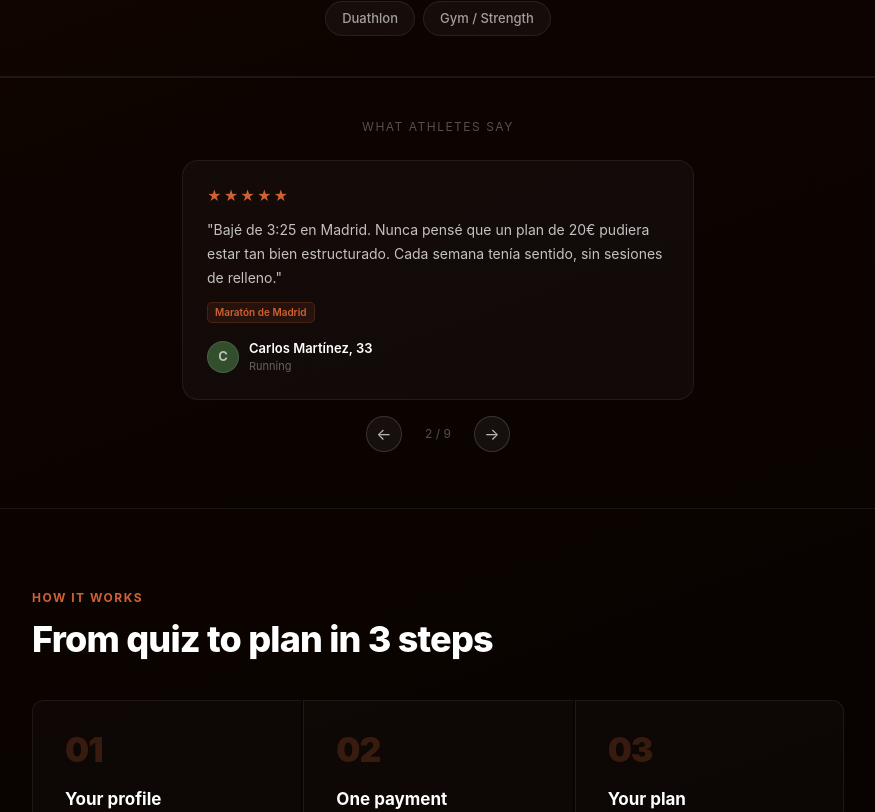
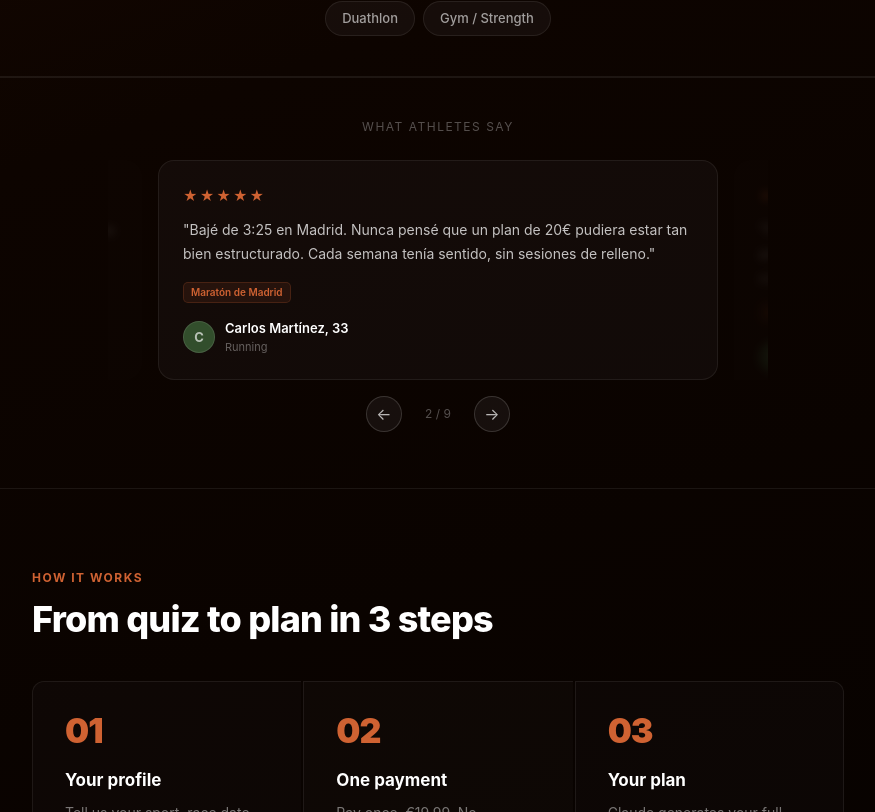
Before and after one commit to LucasKenji00/athlete-planner, a Next.js app: page / in a window 1280 px wide. Shown: the part 1388-2200 px from the top of the page, without its empty margins (202-1077 px from the left). Built offline with nearby package versions, Linux system fonts and the light colour scheme.

Commit message:
Carousel peek effect with blurred side cards, orange step numbers

```diff
--- a/app/components/ReviewsCarousel.tsx
+++ b/app/components/ReviewsCarousel.tsx
@@ -50,46 +50,88 @@ const REVIEWS = [
   },
 ]
 
+function Card({ r }: { r: (typeof REVIEWS)[number] }) {
+  return (
+    <div style={{
+      background: 'rgba(255,255,255,0.03)',
+      border: '1px solid rgba(255,255,255,0.07)',
+      borderRadius: 16, padding: '1.5rem',
+      display: 'flex', flexDirection: 'column', gap: 12,
+      minHeight: 220,
+    }}>
+      <div style={{ display: 'flex', gap: 2 }}>
+        {[1,2,3,4,5].map(s => <span key={s} style={{ color: '#CF6232', fontSize: 14 }}>★</span>)}
+      </div>
+      <p style={{ fontSize: 14, color: 'rgba(255,255,255,0.75)', lineHeight: 1.7, margin: 0, flex: 1 }}>
+        "{r.text}"
+      </p>
+      {r.race && (
+        <span style={{
+          alignSelf: 'flex-start', fontSize: 10, color: '#CF6232',
+          background: 'rgba(207,98,50,0.1)', border: '1px solid rgba(207,98,50,0.2)',
+          borderRadius: 5, padding: '2px 7px', fontWeight: 600,
+        }}>
+          {r.race}
+        </span>
+      )}
+      <div style={{ display: 'flex', alignItems: 'center', gap: 10, paddingTop: 4 }}>
+        <div style={{
+          width: 32, height: 32, borderRadius: '50%', flexShrink: 0,
+          background: `hsl(${r.name.charCodeAt(0) * 7 % 360}, 28%, 24%)`,
+          border: '1px solid rgba(255,255,255,0.1)',
+          display: 'flex', alignItems: 'center', justifyContent: 'center',
+          fontSize: 13, fontWeight: 700, color: 'rgba(255,255,255,0.65)',
+        }}>
+          {r.name[0]}
+        </div>
+        <div>
+          <p style={{ fontSize: 13, fontWeight: 600, color: '#fff', margin: 0 }}>{r.name}, {r.age}</p>
+          <p style={{ fontSize: 11, color: 'rgba(255,255,255,0.35)', margin: 0 }}>{r.sport}</p>
+        </div>
+      </div>
+    </div>
+  )
+}
+
 export function ReviewsCarousel() {
   const total = REVIEWS.length
   const [index, setIndex] = useState(0)
-  const [visible, setVisible] = useState(true)
+  const [fading, setFading] = useState(false)
   const pausedRef = useRef(false)
   const timerRef = useRef<ReturnType<typeof setInterval> | null>(null)
 
-  const fadeTo = (next: number) => {
-    setVisible(false)
-    setTimeout(() => {
-      setIndex(((next % total) + total) % total)
-      setVisible(true)
-    }, 250)
+  const prevIdx = ((index - 1) + total) % total
+  const nextIdx = (index + 1) % total
+
+  const fadeTo = (t: number) => {
+    const target = ((t % total) + total) % total
+    setFading(true)
+    setTimeout(() => { setIndex(target); setFading(false) }, 220)
   }
 
-  const resetTimer = (next?: number) => {
+  const startTimer = () => {
     if (timerRef.current) clearInterval(timerRef.current)
     timerRef.current = setInterval(() => {
       if (!pausedRef.current) {
-        setIndex(i => {
-          const n = (i + 1) % total
-          setVisible(false)
-          setTimeout(() => { setIndex(n); setVisible(true) }, 250)
-          return i
+        setIndex(curr => {
+          const n = (curr + 1) % total
+          setFading(true)
+          setTimeout(() => { setIndex(n); setFading(false) }, 220)
+          return curr
         })
       }
     }, 3800)
   }
 
   useEffect(() => {
-    resetTimer()
+    startTimer()
     return () => { if (timerRef.current) clearInterval(timerRef.current) }
   }, [])
 
   const go = (dir: 1 | -1) => {
     fadeTo(index + dir)
-    resetTimer()
+    startTimer()
   }
-
-  const r = REVIEWS[index]
 
   const arrowBtn = (dir: 1 | -1) => (
     <button
@@ -111,47 +153,48 @@ export function ReviewsCarousel() {
     <div
       onMouseEnter={() => { pausedRef.current = true }}
       onMouseLeave={() => { pausedRef.current = false }}
-      style={{ padding: '1rem 0', maxWidth: 560, margin: '0 auto', paddingLeft: '1.5rem', paddingRight: '1.5rem' }}
+      style={{ padding: '1rem 0' }}
     >
-      <div style={{
-        opacity: visible ? 1 : 0,
-        transform: visible ? 'translateY(0)' : 'translateY(6px)',
-        transition: 'opacity 0.25s ease, transform 0.25s ease',
-        background: 'rgba(255,255,255,0.03)',
-        border: '1px solid rgba(255,255,255,0.07)',
-        borderRadius: 16, padding: '1.5rem',
-        display: 'flex', flexDirection: 'column', gap: 12,
-        minHeight: 200,
-      }}>
-        <div style={{ display: 'flex', gap: 2 }}>
-          {[1,2,3,4,5].map(s => <span key={s} style={{ color: '#CF6232', fontSize: 14 }}>★</span>)}
-        </div>
-        <p style={{ fontSize: 14, color: 'rgba(255,255,255,0.75)', lineHeight: 1.7, margin: 0, flex: 1 }}>
-          "{r.text}"
-        </p>
-        {r.race && (
-          <span style={{
-            alignSelf: 'flex-start', fontSize: 10, color: '#CF6232',
-            background: 'rgba(207,98,50,0.1)', border: '1px solid rgba(207,98,50,0.2)',
-            borderRadius: 5, padding: '2px 7px', fontWeight: 600,
+      {/* Clips the side peek cards */}
+      <div style={{ overflow: 'hidden', maxWidth: 660, margin: '0 auto' }}>
+        {/* Center card — peek cards overflow out from this */}
+        <div style={{ maxWidth: 560, margin: '0 auto', position: 'relative' }}>
+
+          {/* Left peek — prev card, blurred */}
+          <div style={{
+            position: 'absolute',
+            top: 0,
+            right: 'calc(100% + 16px)',
+            width: 560,
+            filter: 'blur(4px)',
+            opacity: 0.18,
+            pointerEvents: 'none',
           }}>
-            {r.race}
-          </span>
-        )}
-        <div style={{ display: 'flex', alignItems: 'center', gap: 10, paddingTop: 4 }}>
+            <Card r={REVIEWS[prevIdx]} />
+          </div>
+
+          {/* Center card — active */}
           <div style={{
-            width: 32, height: 32, borderRadius: '50%', flexShrink: 0,
-            background: `hsl(${r.name.charCodeAt(0) * 7 % 360}, 28%, 24%)`,
-            border: '1px solid rgba(255,255,255,0.1)',
-            display: 'flex', alignItems: 'center', justifyContent: 'center',
-            fontSize: 13, fontWeight: 700, color: 'rgba(255,255,255,0.65)',
+            opacity: fading ? 0 : 1,
+            transform: fading ? 'translateY(5px)' : 'translateY(0)',
+            transition: 'opacity 0.22s ease, transform 0.22s ease',
           }}>
-            {r.name[0]}
+            <Card r={REVIEWS[index]} />
           </div>
-          <div>
-            <p style={{ fontSize: 13, fontWeight: 600, color: '#fff', margin: 0 }}>{r.name}, {r.age}</p>
-            <p style={{ fontSize: 11, color: 'rgba(255,255,255,0.35)', margin: 0 }}>{r.sport}</p>
+
+          {/* Right peek — next card, blurred */}
+          <div style={{
+            position: 'absolute',
+            top: 0,
+            left: 'calc(100% + 16px)',
+            width: 560,
+            filter: 'blur(4px)',
+            opacity: 0.18,
+            pointerEvents: 'none',
+          }}>
+            <Card r={REVIEWS[nextIdx]} />
           </div>
+
         </div>
       </div>
 
--- a/app/page.tsx
+++ b/app/page.tsx
@@ -222,7 +222,7 @@ export default function LandingPage() {
               borderRight: i < arr.length - 1 ? 'none' : '1px solid rgba(255,255,255,0.07)',
               borderRadius: i === 0 ? '12px 0 0 12px' : i === arr.length - 1 ? '0 12px 12px 0' : '0',
             }}>
-              <p style={{ fontSize: 34, fontWeight: 900, color: 'rgba(207,98,50,0.22)', margin: '0 0 20px', letterSpacing: '-1px', lineHeight: 1 }}>{step.n}</p>
+              <p style={{ fontSize: 34, fontWeight: 900, color: '#CF6232', margin: '0 0 20px', letterSpacing: '-1px', lineHeight: 1 }}>{step.n}</p>
               <p style={{ fontSize: 17, fontWeight: 700, color: '#fff', margin: '0 0 8px' }}>{step.title}</p>
               <p style={{ fontSize: 14, color: 'rgba(255,255,255,0.45)', margin: 0, lineHeight: 1.65 }}>{step.desc}</p>
             </div>
```
